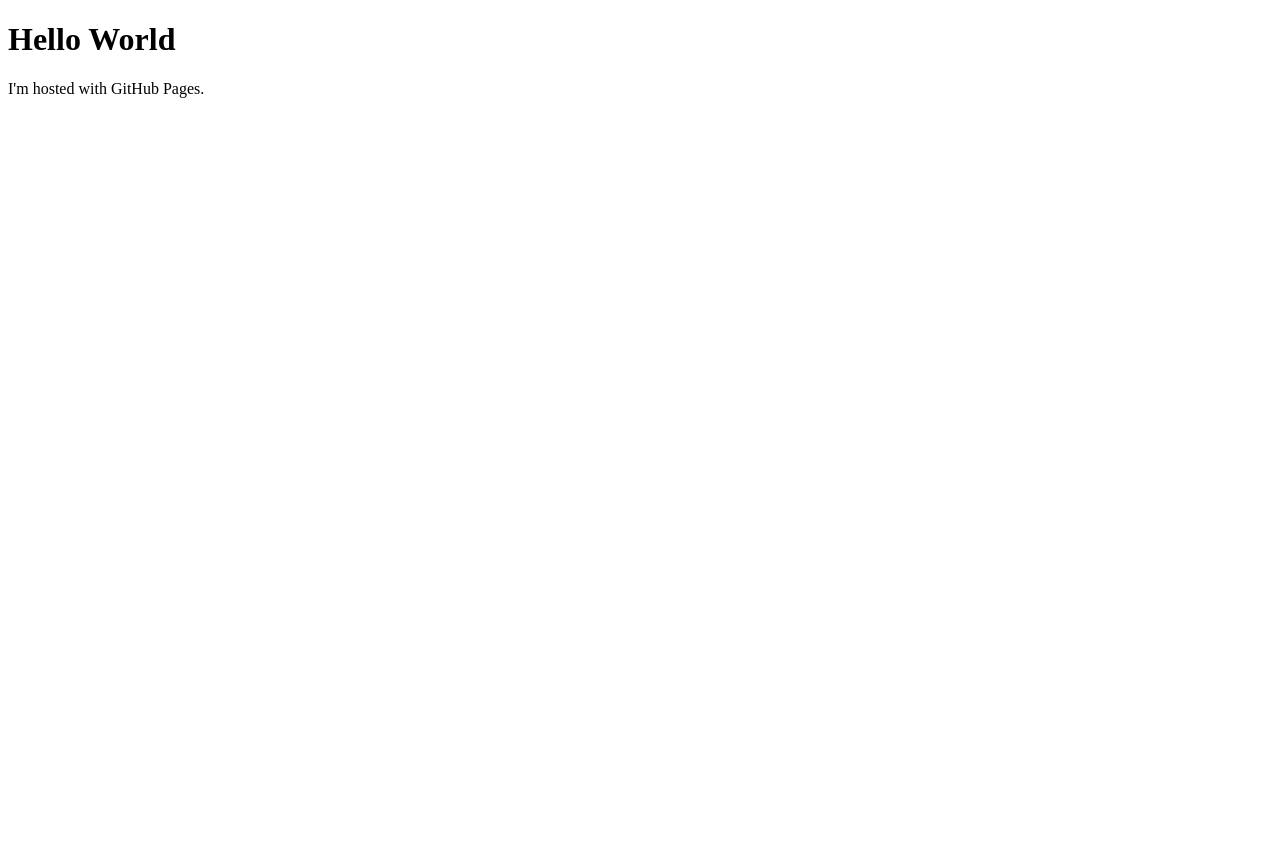
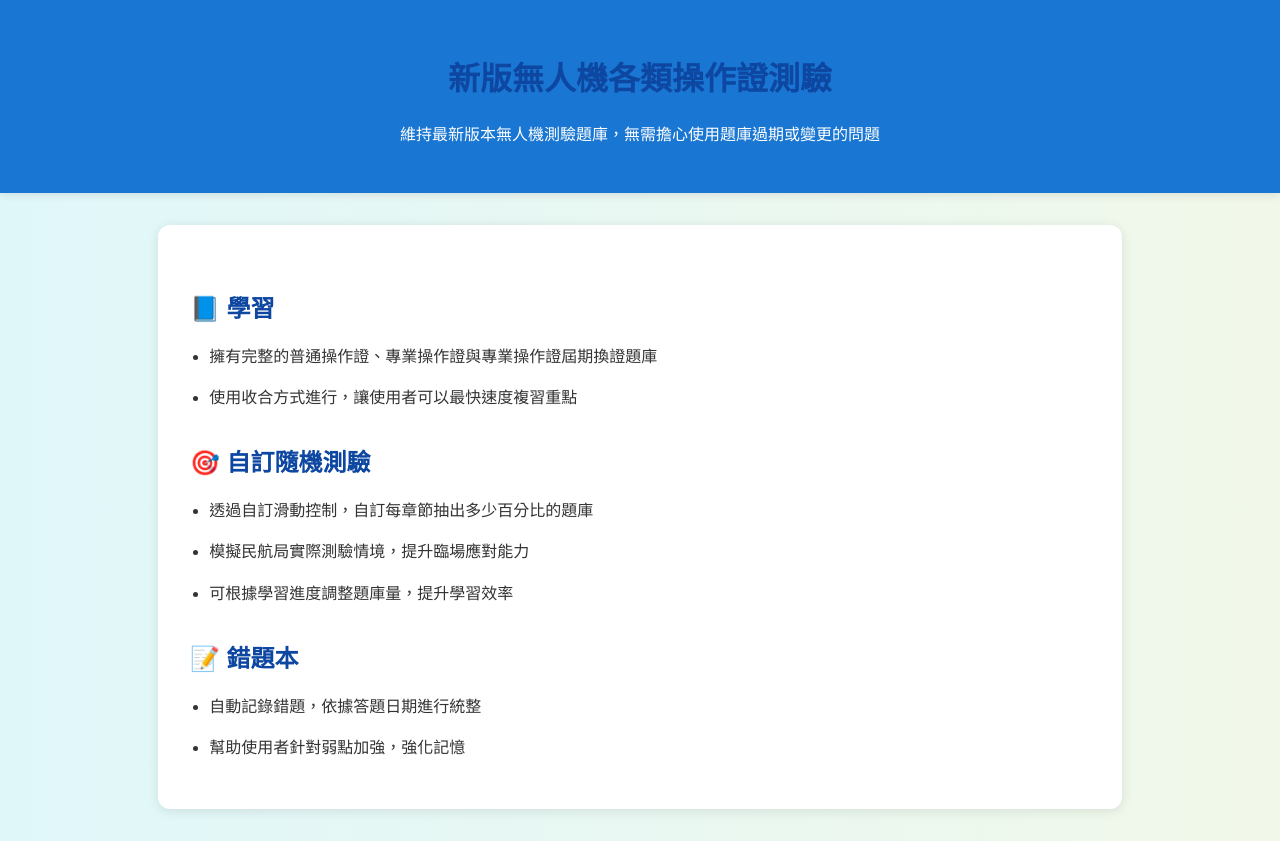
Before and after one commit to luke4836/luke4836.github.io, a plain HTML site: page index.html in a window 1280 px wide. Before the commit the page ends 800 px from the top, so only its background shows below. Drawn offline with Linux system fonts and the light colour scheme.

Commit message:
Update index.html

```diff
--- a/index.html
+++ b/index.html
@@ -1,7 +1,80 @@
 <!DOCTYPE html>
-<html>
+<html lang="zh-Hant">
+<head>
+  <meta charset="UTF-8" />
+  <meta name="viewport" content="width=device-width, initial-scale=1.0"/>
+  <title>新版無人機操作證測驗 App</title>
+  <style>
+    body {
+      font-family: "Helvetica Neue", sans-serif;
+      margin: 0;
+      padding: 0;
+      background: linear-gradient(to right, #e0f7fa, #f1f8e9);
+      color: #333;
+    }
+    header {
+      background-color: #1976d2;
+      color: white;
+      padding: 2rem;
+      text-align: center;
+      box-shadow: 0 2px 8px rgba(0, 0, 0, 0.1);
+    }
+    main {
+      max-width: 900px;
+      margin: 2rem auto;
+      padding: 2rem;
+      background: white;
+      border-radius: 12px;
+      box-shadow: 0 2px 12px rgba(0, 0, 0, 0.1);
+    }
+    h1, h2 {
+      color: #0d47a1;
+    }
+    ul {
+      padding-left: 1.2em;
+    }
+    li {
+      margin-bottom: 1rem;
+      line-height: 1.6;
+    }
+    .section {
+      margin-top: 2rem;
+    }
+  </style>
+</head>
 <body>
-<h1>Hello World</h1>
-<p>I'm hosted with GitHub Pages.</p>
+
+  <header>
+    <h1>新版無人機各類操作證測驗</h1>
+    <p>維持最新版本無人機測驗題庫，無需擔心使用題庫過期或變更的問題</p>
+  </header>
+
+  <main>
+    <section class="section">
+      <h2>📘 學習</h2>
+      <ul>
+        <li>擁有完整的普通操作證、專業操作證與專業操作證屆期換證題庫</li>
+        <li>使用收合方式進行，讓使用者可以最快速度複習重點</li>
+      </ul>
+    </section>
+
+    <section class="section">
+      <h2>🎯 自訂隨機測驗</h2>
+      <ul>
+        <li>透過自訂滑動控制，自訂每章節抽出多少百分比的題庫</li>
+        <li>模擬民航局實際測驗情境，提升臨場應對能力</li>
+        <li>可根據學習進度調整題庫量，提升學習效率</li>
+      </ul>
+    </section>
+
+    <section class="section">
+      <h2>📝 錯題本</h2>
+      <ul>
+        <li>自動記錄錯題，依據答題日期進行統整</li>
+        <li>幫助使用者針對弱點加強，強化記憶</li>
+      </ul>
+    </section>
+  </main>
+
 </body>
 </html>
```
